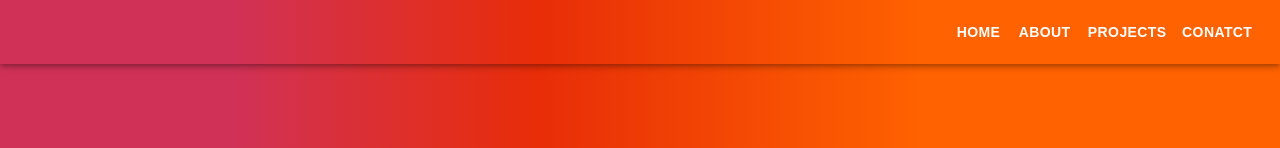
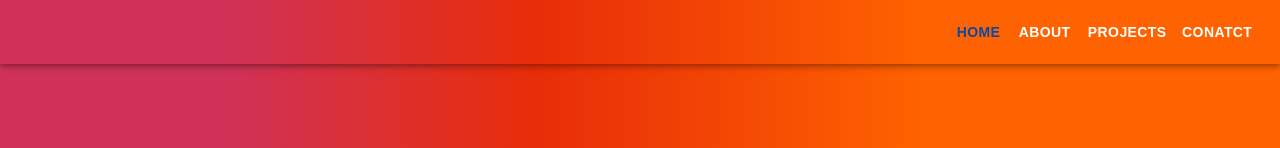
Before and after one commit to yaelotan13/protfolio, a React (Create React App) app: page / in a window 1280 px wide. Shown: the top 148 px of the page. Built offline with nearby package versions, Linux system fonts and the light colour scheme.

Commit message:
feat(Home.js): highlight current screen in nav bar

```diff
--- a/src/views/Home/Home.js
+++ b/src/views/Home/Home.js
@@ -113,6 +113,9 @@ const useStyles = makeStyles((theme) => ({
         display: 'flex',
         alignItems: 'center',
     },
+    highlightNavBar: {
+        color: theme.palette.secondary.dark
+    },
     highlight: {
         backgroundColor: theme.palette.background.default
     },
@@ -168,8 +171,17 @@ const Home = (props) => {
                 <Hidden smDown>
                     <Toolbar className={classes.navBar}>
                         {screens.map((screen, index) =>
-                            <Link key={screen.concat(index)} activeClass="active" className={`screen${index + 1}`} to={`screen${index + 1}`} spy={true} smooth={true} duration={500} >
-                                <Button color="inherit" className={classes.navBarItem}>{screen}</Button>
+                            <Link
+                                key={screen.concat(index)}
+                                activeClass="active"
+                                className={`screen${index + 1}`}
+                                to={`screen${index + 1}`}
+                                spy={true}
+                                smooth={true}
+                                duration={500}
+                                onSetActive={() => {setCurrentScreen(`screen${index + 1}`)}}
+                            >
+                                <Button color="inherit" className={currnetScreen === `screen${index + 1}` ? [classes.navBarItem, classes.highlightNavBar].join(' ') : classes.navBarItem}>{screen}</Button>
                             </Link>
                         )}
                     </Toolbar>
@@ -191,7 +203,7 @@ const Home = (props) => {
                                         duration={500}
                                         onSetActive={() => {setCurrentScreen(`screen${index + 1}`)}}
                                     >
-                                        <ListItem className={currnetScreen === `screen${index + 1}` ? [classes.drawerItem, classes.highlight]: classes.drawerItem}>
+                                        <ListItem className={currnetScreen === `screen${index + 1}` ? [classes.drawerItem, classes.highlight].join(' '): classes.drawerItem}>
                                             <ListItemIcon>{getDrawerIcon(index)}</ListItemIcon>
                                             <ListItemText className={classes.drawerItemText}>{screen}</ListItemText>
                                         </ListItem>
```
